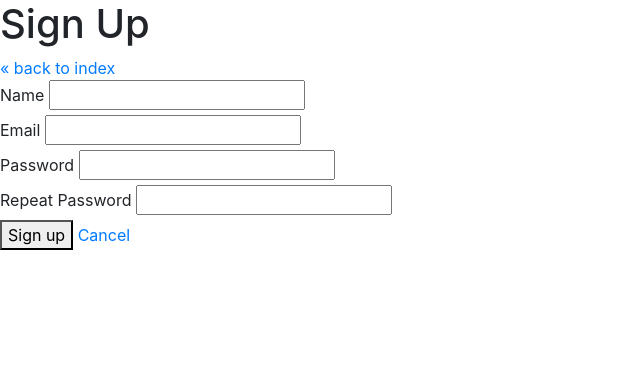
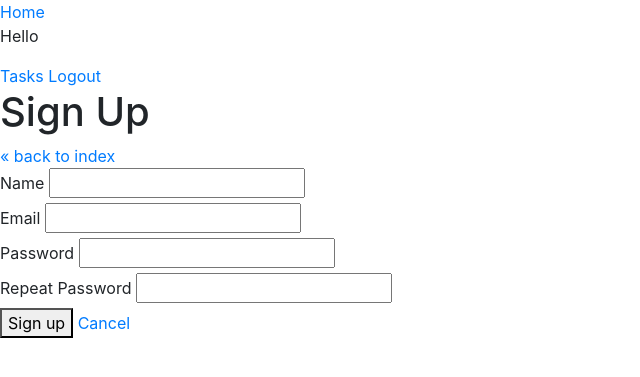
Before and after one commit to cw95403/CI4, a CodeIgniter 4 app: template app/Views/Signup/new.php in a window 1280 px wide. Shown: the top 377 px of the page, without its empty margins (0-640 px from the left). Run offline with PHP 8.4 and a stand-in for CodeIgniter, Linux system fonts and the light colour scheme; the template is opened without the code that fills it, so the values that code supplies are empty; some libraries are stand-ins or nearby versions.

Commit message:
Section 8.60

```diff
--- a/app/Views/layouts/default.php
+++ b/app/Views/layouts/default.php
@@ -11,6 +11,20 @@
     <title><?= $this->renderSection("title") ?></title>
   </head>
   <body>
+
+  <a href="<?= site_url("/") ?>">Home</a>
+
+  <?php if(current_user()): ?>
+
+    <p>Hello <?= esc(current_user()->name) ?></p>
+    <a href="<?= site_url("/tasks") ?>">Tasks</a>
+    <a href="<?= site_url("/logout") ?>">Logout</a>
+
+  <?php else: ?>
+    <a href="<?= site_url("/login") ?>">Login</a>
+    <a href="<?= site_url("/signup") ?>">Sign Up</a>
+
+  <?php endif; ?>
 
   <?php if (session()->has('warning')): ?>
     <div class="warning">
```
Also changed, not shown: app/Views/Home/index.php (+0 -16 lines).
